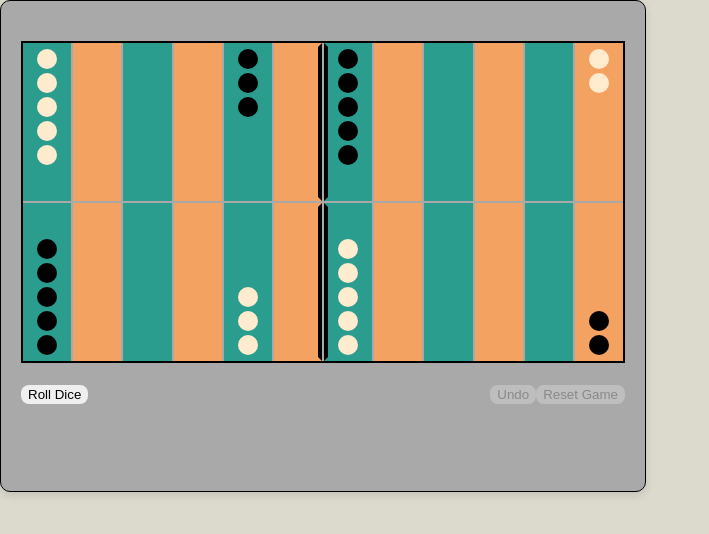
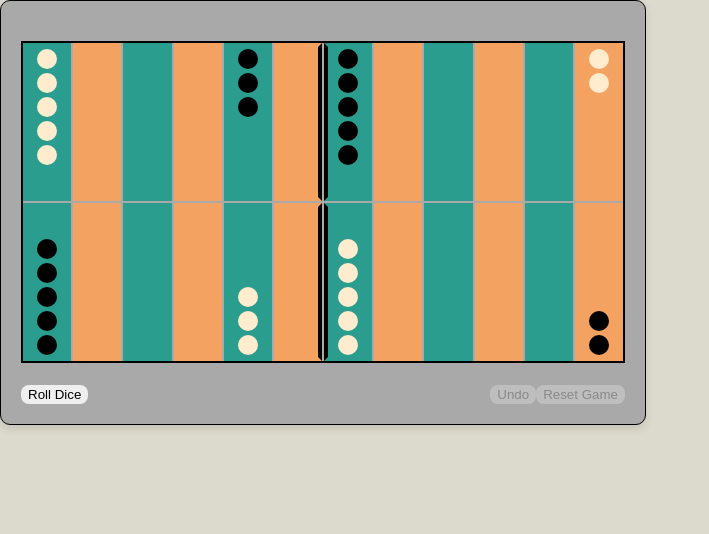
Before and after one commit to annmarie/play_a_game, a React (Vite) app: page /Backgammon in a window 1280 px wide. Shown: the top 534 px of the page, without its empty margins (0-709 px from the left). Built offline with nearby package versions, Linux system fonts and the light colour scheme.

Commit message:
minor css fix

```diff
--- a/src/Backgammon/styles.css
+++ b/src/Backgammon/styles.css
@@ -4,7 +4,6 @@
   border: 1px solid black;
   box-shadow: 0 4px 8px rgba(0, 0, 0, 0.1);
   padding: 20px;
-  height: 450px;
 }
 
 .backgammon-game .dice-button {
```
